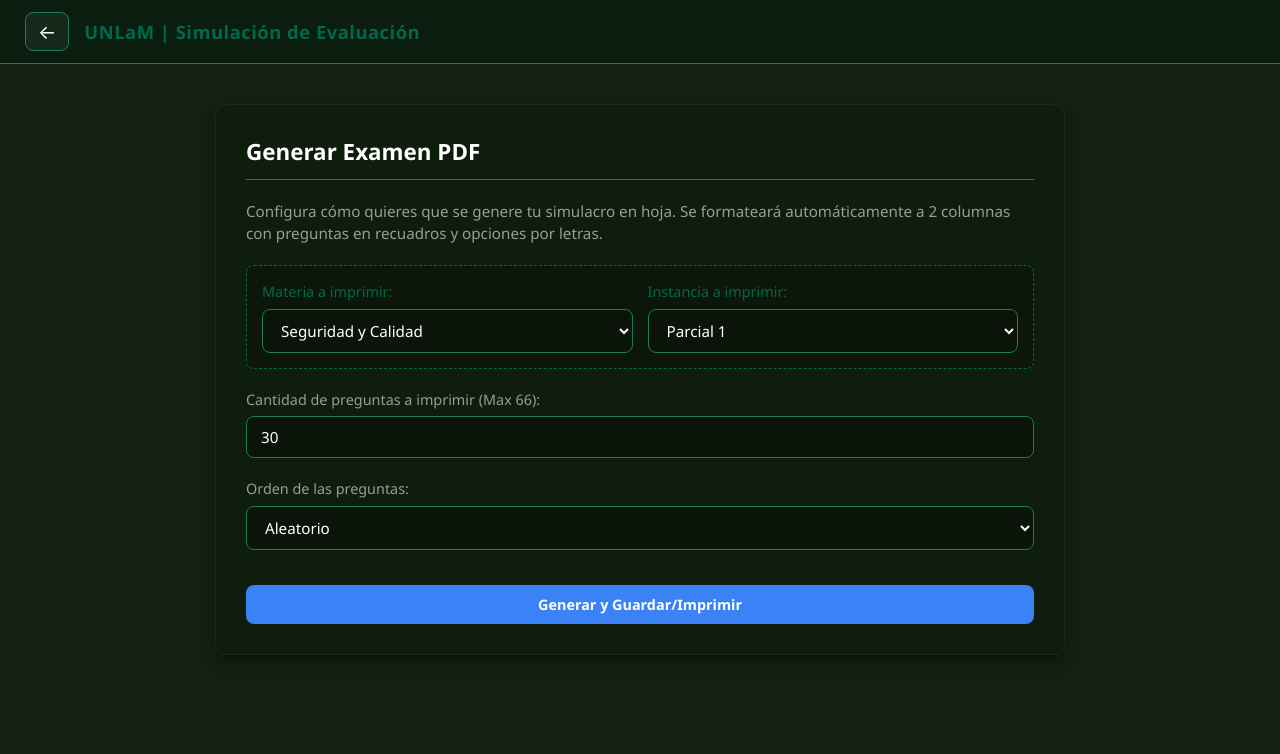
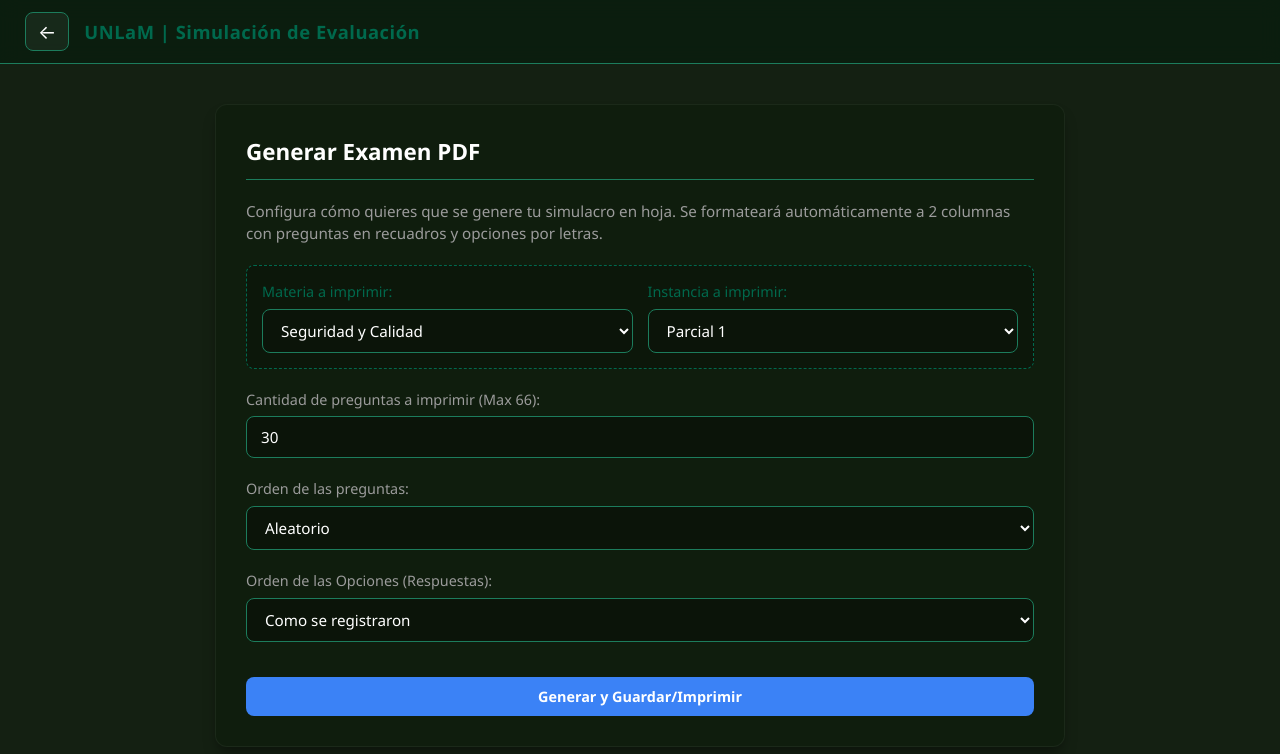
Before and after one commit to AntonioMarioSandoval/SimulacroExamenMultiple, a plain HTML site: page index.html in a window 1280 px wide. Both pictures are taken after a click on the button 494 px from the left and 564 px from the top of the page. Drawn offline with Linux system fonts and the light colour scheme.

Commit message:
Add files via upload

```diff
--- a/index.html
+++ b/index.html
@@ -171,6 +171,14 @@
             </select>
         </div>
 
+        <div class="form-group">
+            <label>Orden de las Opciones (Respuestas):</label>
+            <select id="print-options-order">
+                <option value="original">Como se registraron</option>
+                <option value="aleatorio">En Aleatorio</option>
+            </select>
+        </div>
+
         <div class="form-group" id="print-range-container" style="display: none; background: rgba(0,0,0,0.2); padding: 15px; border-radius: 8px; border: 1px dashed var(--border-color);">
             <label style="color: var(--primary-color);">¿Desde cuál pregunta deseas iniciar?</label>
             <div style="display: flex; align-items: center; gap: 15px; margin-top: 8px;">
--- a/script.js
+++ b/script.js
@@ -619,6 +619,7 @@ async function generatePDF() {
 
     let qty = parseInt(document.getElementById('print-cfg-qty').value) || 10;
     let order = document.getElementById('print-cfg-order').value;
+    let optionsOrder = document.getElementById('print-options-order').value;
 
     let printQuestions = [];
     if (order === 'orden') {
@@ -629,6 +630,10 @@ async function generatePDF() {
     } else {
         pool = pool.sort(() => Math.random() - 0.5);
         printQuestions = pool.slice(0, qty);
+    }
+
+    if (optionsOrder === 'aleatorio') {
+        printQuestions = printQuestions.map(q => shuffleQuestionOptions(q));
     }
 
     const printSection = document.getElementById('print-section');
```
